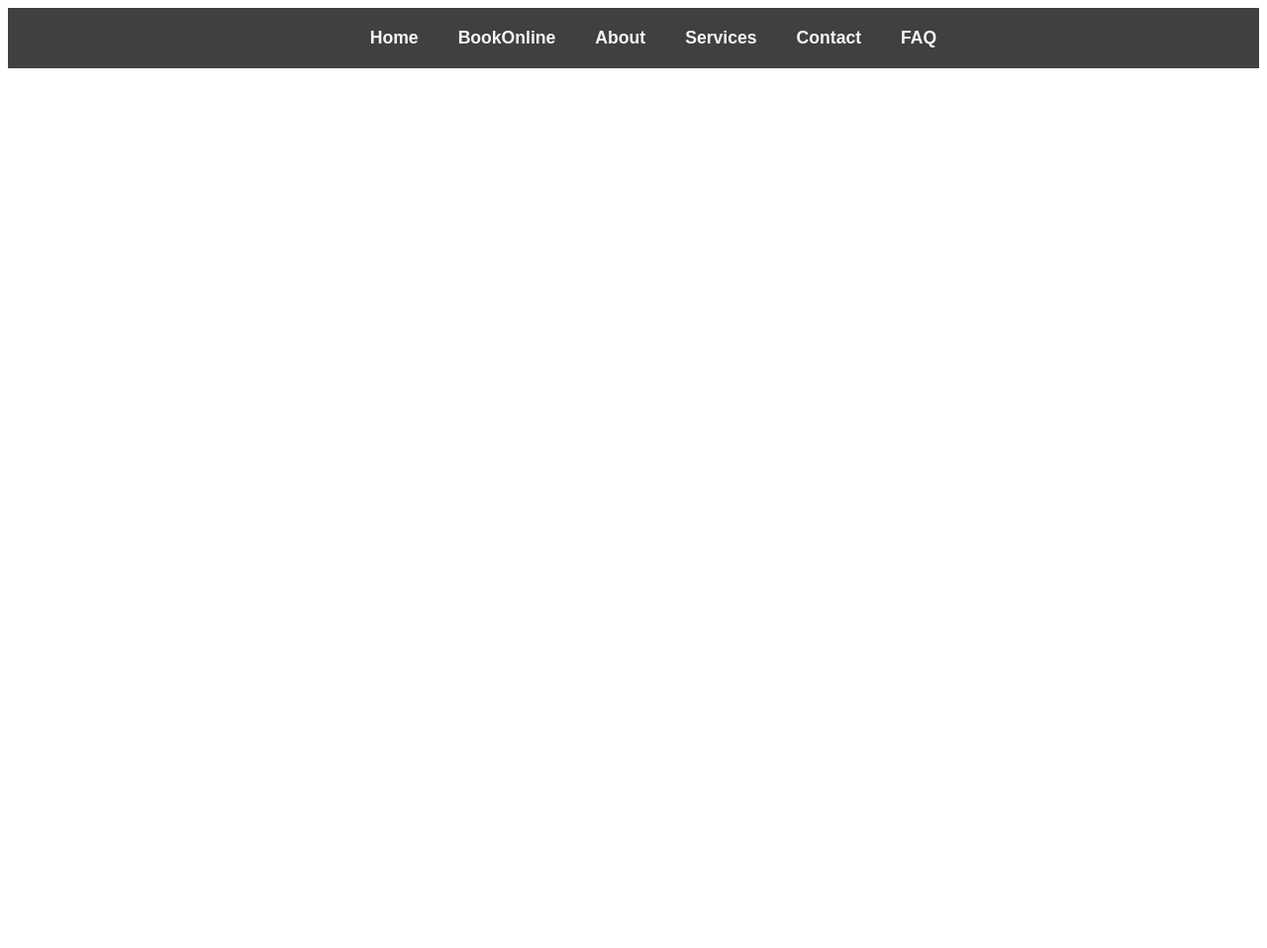
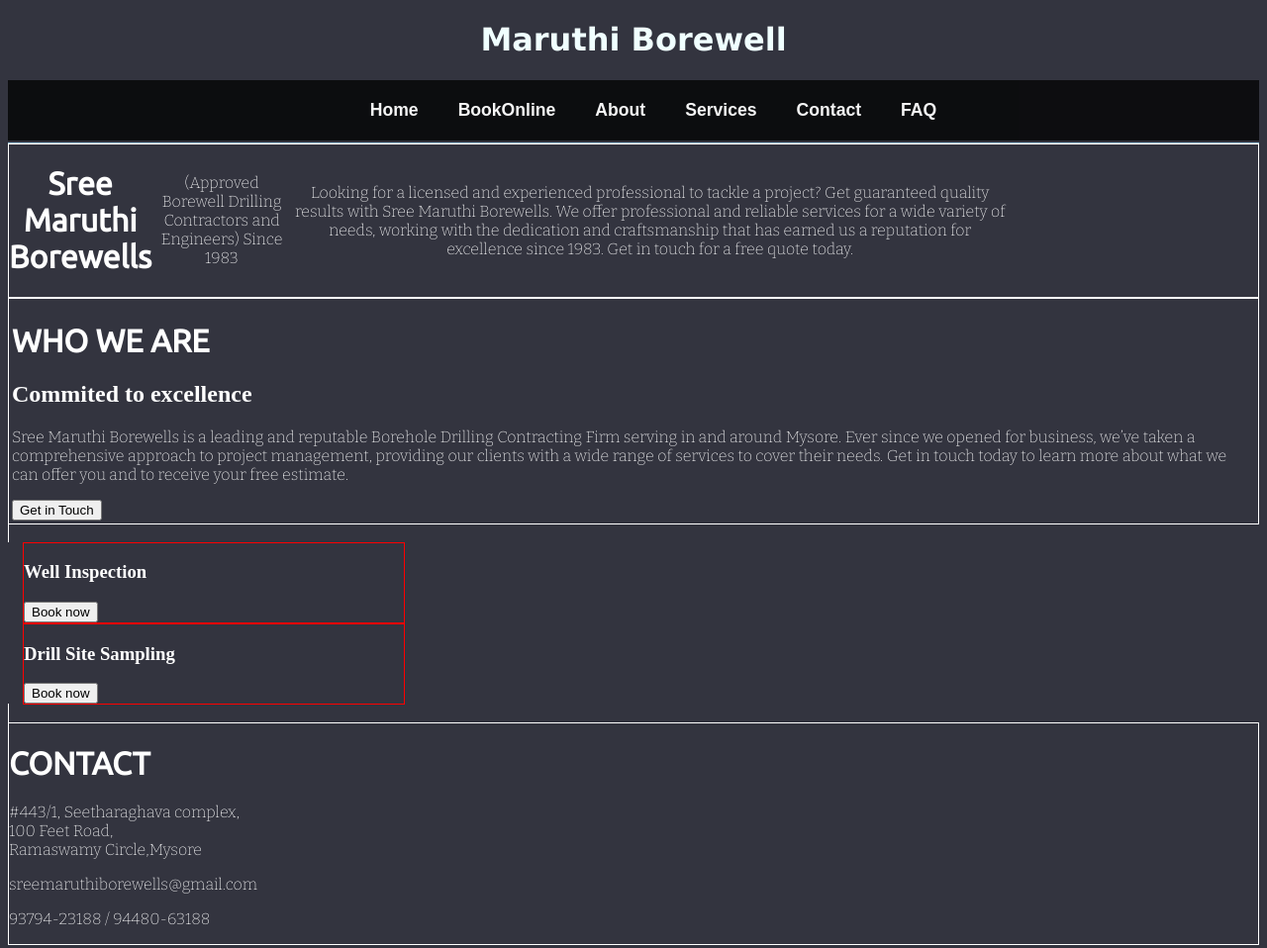
Before and after one commit to g-gourav-r/maruti-borwell, a plain HTML site: page index.html in a window 1280 px wide. Shown: the whole page at 99% size. Before the commit the page ends 800 px from the top, so only its background shows below. Drawn offline with nearby package versions, Linux system fonts and the light colour scheme.

Commit message:
template

```diff
--- a/index.html
+++ b/index.html
@@ -7,6 +7,8 @@
         <link rel="shortcut icon" href="favicon.ico" type="image/x-icon">
     </head>
     <body>
+        <h1 id="top">Maruthi Borewell</h1>
+        <div class="main">
         <nav class="navbar">
             <ul>
                 <li> <a href="#">Home</a></li>
@@ -17,6 +19,40 @@
                 <li> <a href="#">FAQ</a></li>
             </ul>
         </nav>
+        </div>
+        <div class="about">
+            <div class="aboutpic">
+
+            </div>
+            <div class="aboutcont">
+                <h1 class="sree">Sree Maruthi Borewells</h1> <br>
+                <p class="sub">(Approved Borewell Drilling Contractors and Engineers) Since 1983</p> <br>
+                <br>
+                <p class="content">Looking for a licensed and experienced professional to tackle a project? Get guaranteed quality results with Sree Maruthi Borewells. We offer professional and reliable services for a wide variety of needs, working with the dedication and craftsmanship that has earned us a reputation for excellence since 1983. Get in touch for a free quote today.</p>
+            </div>
+        </div>
+        <div class="whoweare">
+            <h1 class="who">WHO WE ARE</h1>
+            <h2 class="com">Commited to excellence</h2>
+            <p class="whoare">Sree Maruthi Borewells is a leading and reputable Borehole Drilling Contracting Firm serving in and around Mysore. Ever since we opened for business, we’ve taken a comprehensive approach to project management, providing our clients with a wide range of services to cover their needs. Get in touch today to learn more about what we can offer you and to receive your free estimate.</p>
+            <button>Get in Touch</button>
+        </div>
+        <div class="item">
+            <div class="well">
+                <h3>Well Inspection</h3>
+                <button>Book now</button>
+            </div>
+            <div class="drill">
+            <h3>Drill Site Sampling</h3>
+                <button>Book now</button>
+            </div>
+        </div>
+        <div class="contact">
+            <h1>CONTACT</h1>
+            <p>#443/1, Seetharaghava complex,<br>100 Feet Road,<br>Ramaswamy Circle,Mysore</p>
+            <p>sreemaruthiborewells@gmail.com</p>
+            <p>93794-23188 / 94480-63188</p>
+        </div>
 
     </body>
 </html>
--- a/style.css
+++ b/style.css
@@ -1,3 +1,19 @@
+@import url('https://fonts.googleapis.com/css2?family=Ubuntu&display=swap');
+@import url('https://fonts.googleapis.com/css2?family=Bitter:wght@200&display=swap');
+body{background-color: #33343F;
+    color: white;
+}
+h1{
+    font-family: 'Ubuntu', sans-serif;
+}
+p{
+    font-family: 'Bitter', serif;
+}
+#top{
+    text-align: center;
+    color: azure;
+    font-family: Verdana, Geneva, Tahoma, sans-serif;
+}
 .navbar{
     display: flex;
     justify-content: center;
@@ -30,3 +46,38 @@
     color: whitesmoke;
     box-shadow: 0 0 10px white ;
 }
+.main{
+    padding-bottom: 2px;
+    border-bottom: 1px solid rgb(160, 211, 241);
+}
+.aboutcont{
+    padding: 0;
+    margin: 0;
+    width: 80%;
+    align-items: center;
+    display: flex;
+    float: ;
+    text-align: center;
+}
+.about{
+    border:solid 1px white;
+}
+.whoweare{
+    padding:3px;
+    border:solid 1px white ;
+}
+.contact{
+    border:solid 1px white ;
+}
+.item{ border:solid 1px white ;
+display: inline;
+height: 200px;
+}
+.well{ border:solid 1px red ;
+
+width: 48vh;
+margin-left: 15px;}
+.drill{ border:solid 1px red ;
+    width: 48vh;
+
+    margin-left: 15px;}
```
